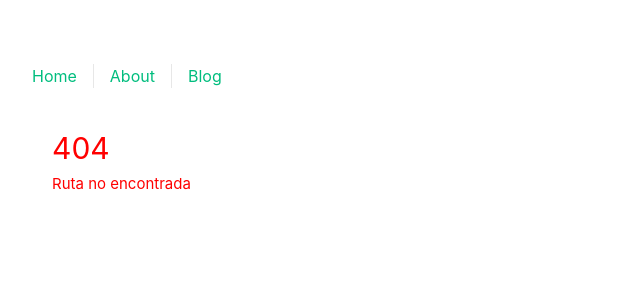
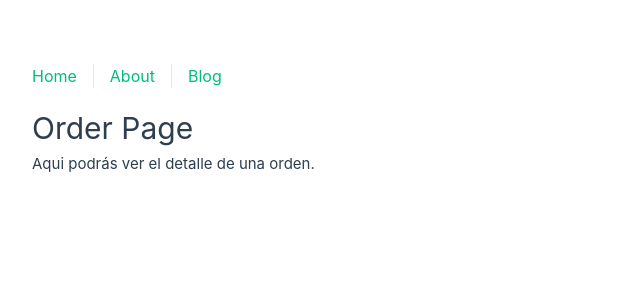
Before and after one commit to Klvst3r/router, a Vue app: page /compras/1 in a window 1280 px wide. Before the commit this address had no page. Shown: the top 300 px of the page, without its empty margins (0-640 px from the left). Built offline with nearby package versions, Linux system fonts and the light colour scheme.

Commit message:
7. Coincidencias de rutas

```diff
--- a/src/router/index.js
+++ b/src/router/index.js
@@ -1,6 +1,5 @@
 import { createRouter, createWebHistory } from 'vue-router'
 import HomeView from '../views/HomeView.vue'
-
 
 const router = createRouter({
   history: createWebHistory(import.meta.env.BASE_URL),
@@ -34,10 +33,20 @@ const router = createRouter({
       component: () => import('../views/UserPost.vue'),
     },
     {
+      path: '/compras/:orderId(\\d+)',
+      name: 'Order',
+      component: () => import('../views/Order.vue'),
+    },
+    {
+      path: '/compras/:productName',
+      name: 'Product',
+      component: () => import('../views/Product.vue'),
+    },
+    {
       path: '/:pathMatch(.*)',
       name: 'NotFound',
       component: () => import('../views/NotFound.vue'),
-    }
+    },
   ],
 })
 
--- /dev/null
+++ b/src/views/Order.vue
@@ -0,0 +1,14 @@
+<template>
+  <div>
+    <h1>Order Page</h1>
+    <p>Aqui podrás ver el detalle de una orden.</p>
+  </div>
+</template>
+
+<script>
+import Order from '@/views/Order.vue'
+
+export default {}
+</script>
+
+<style scoped></style>
--- /dev/null
+++ b/src/views/Product.vue
@@ -0,0 +1,14 @@
+<template>
+  <div>
+    <h1>Product Name</h1>
+    <p>Aqui podrás ver el detalle de un producto.</p>
+  </div>
+</template>
+
+<script>
+import Order from '@/views/Order.vue'
+
+export default {}
+</script>
+
+<style scoped></style>
```
Also changed, not shown: 1 other file (tests, documents, lock files or other folders).
